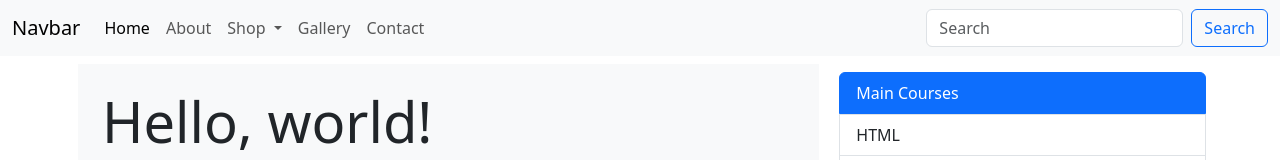
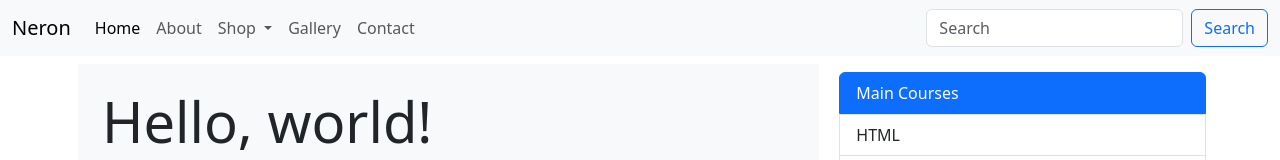
Before and after one commit to HishamBoghdady/Portofilo, a plain HTML site: page index.html in a window 1280 px wide. Shown: the top 160 px of the page. Drawn offline with Linux system fonts and the light colour scheme.

Commit message:
edit index

```diff
--- a/index.html
+++ b/index.html
@@ -11,7 +11,7 @@
     <!--Navbar-->
     <nav class="navbar navbar-expand-lg bg-body-tertiary">
         <div class="container-fluid">
-          <a class="navbar-brand" href="#">Navbar</a>
+          <a class="navbar-brand" href="#">Neron</a>
           <button class="navbar-toggler" type="button" data-bs-toggle="collapse" data-bs-target="#navbarSupportedContent" aria-controls="navbarSupportedContent" aria-expanded="false" aria-label="Toggle navigation">
             <span class="navbar-toggler-icon"></span>
           </button>
```
